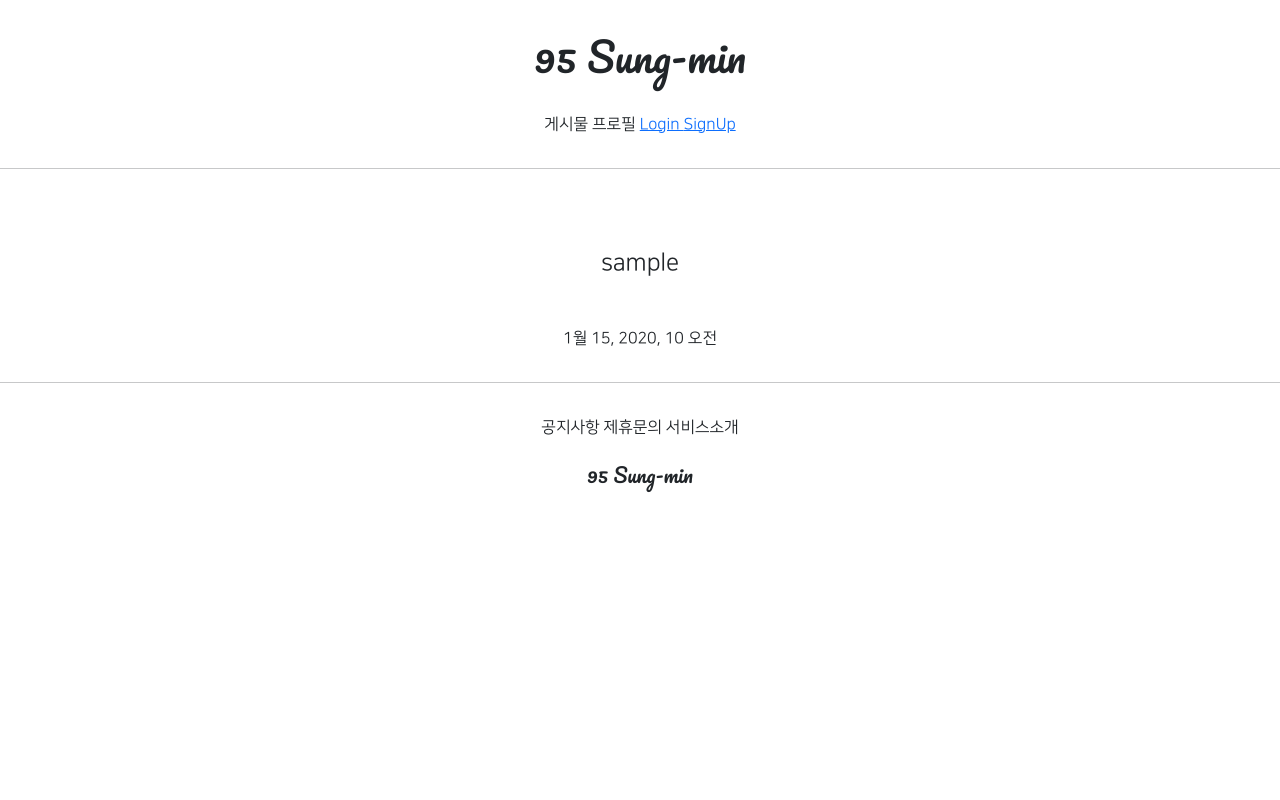
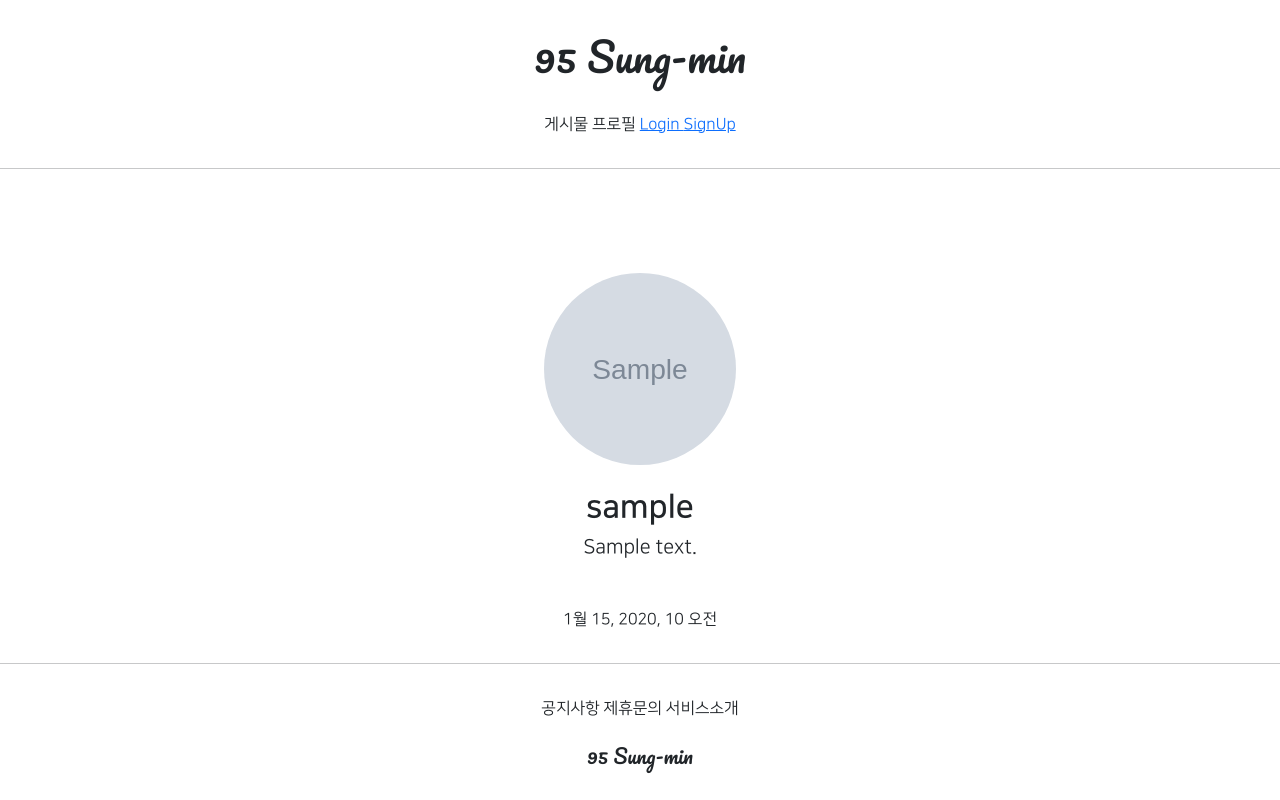
Before and after one commit to lee-sungmin95/temporary_07-05, a Django app: page /accounts/detail/1 in a window 1280 px wide. Run offline with Django 3.2, Linux system fonts and the light colour scheme; tables that the repository leaves empty hold one stand-in row (values such as "Sample post"); grey boxes marked "Sample" are stand-in pictures; parts of the project's set-up code (start-up, migrations or seed data) failed here and were passed over; some libraries are stand-ins or nearby versions.

Commit message:
07/26 2ban commit 4

```diff
--- a/accountapp/templates/accountapp/detail.html
+++ b/accountapp/templates/accountapp/detail.html
@@ -5,7 +5,19 @@
 
     <div class="text-center mw-500 m-auto">
         <div class="m-5">
-            <h4>{{ target_user.username }}</h4>
+            {% if target_user.profile %}
+                <img src="{{ target_user.profile.image.url }}"
+                     class="profile_image m-4"
+                     alt="profile image">
+                <h2 class="NNS_B">{{ target_user.profile.nickname }}</h2>
+                <h5>{{ target_user.profile.message }}</h5>
+            {% else %}
+            <h4>
+                <a href="{% url 'profileapp:create' %}">
+                    Create Profile
+                </a>
+            </h4>
+            {% endif %}
         </div>
         <div>
             {{ target_user.date_joined }}
--- a/g0705/settings.py
+++ b/g0705/settings.py
@@ -144,7 +144,7 @@ STATICFILES_DIRS = [
 
 MEDIA_URL = '/media/'
 
-MeDIA_ROOT = os.path.join(BASE_DIR, 'media')
+MEDIA_ROOT = os.path.join(BASE_DIR, 'media')
 
 # Default primary key field type
 # https://docs.djangoproject.com/en/3.2/ref/settings/#default-auto-field
--- a/g0705/urls.py
+++ b/g0705/urls.py
@@ -13,6 +13,8 @@ Including another URLconf
     1. Import the include() function: from django.urls import include, path
     2. Add a URL to urlpatterns:  path('blog/', include('blog.urls'))
 """
+from django.conf import settings
+from django.conf.urls.static import static
 from django.contrib import admin
 from django.urls import path, include
 
@@ -20,4 +22,4 @@ urlpatterns = [
     path('admin/', admin.site.urls),
     path('accounts/', include('accountapp.urls')),
     path('profiles/', include('profileapp.urls')),
-]
+] + static(settings.MEDIA_URL, document_root=settings.MEDIA_ROOT)
--- a/static/base.css
+++ b/static/base.css
@@ -20,3 +20,14 @@
     max-width: 500px;
     padding: 1rem 1.5rem;
 }
+
+.profile_image {
+    height: 12rem;
+    width: 12rem;
+    border-radius: 20rem;
+    object-fit: cover;
+}
+
+.NNS_B {
+    font-family: "NanumSquareB", cursive;
+}
```
